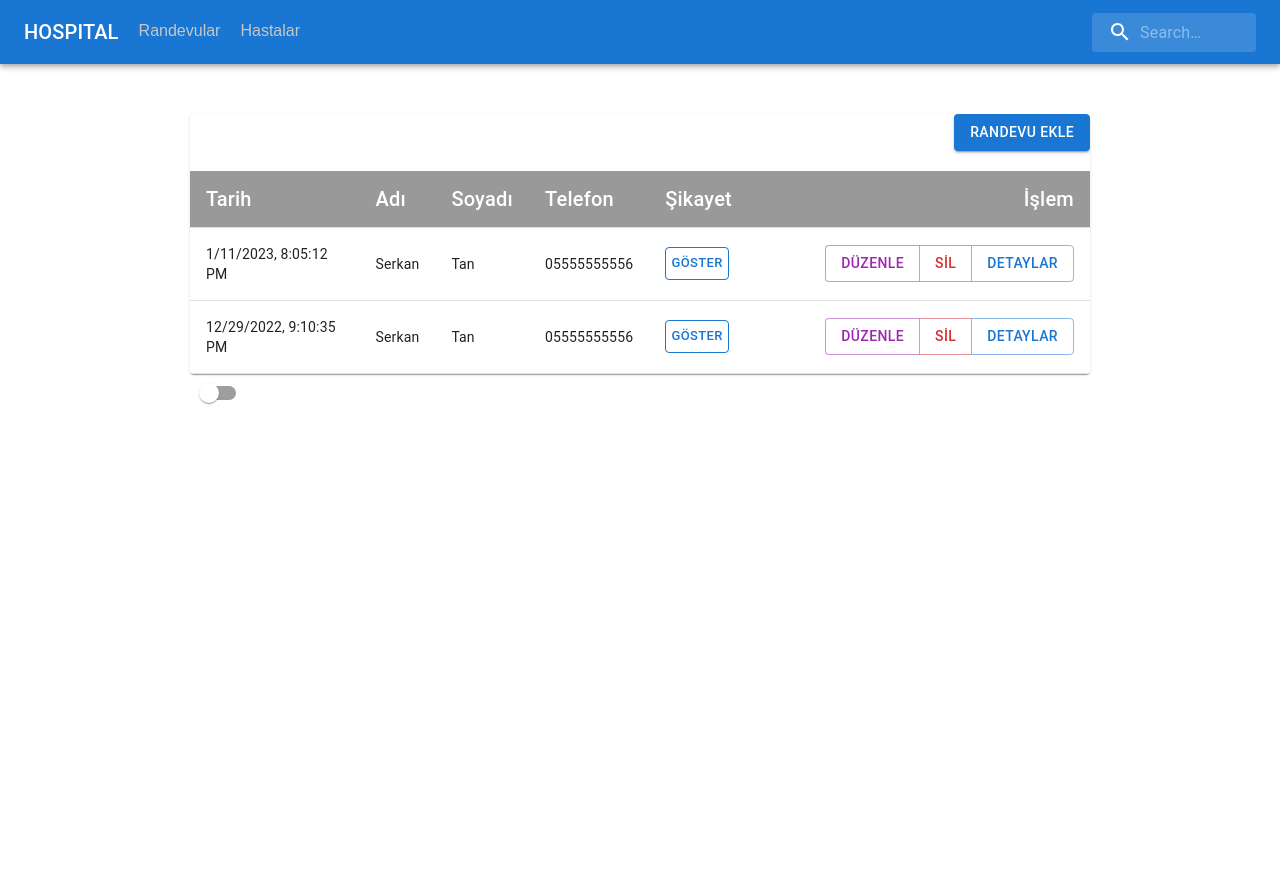
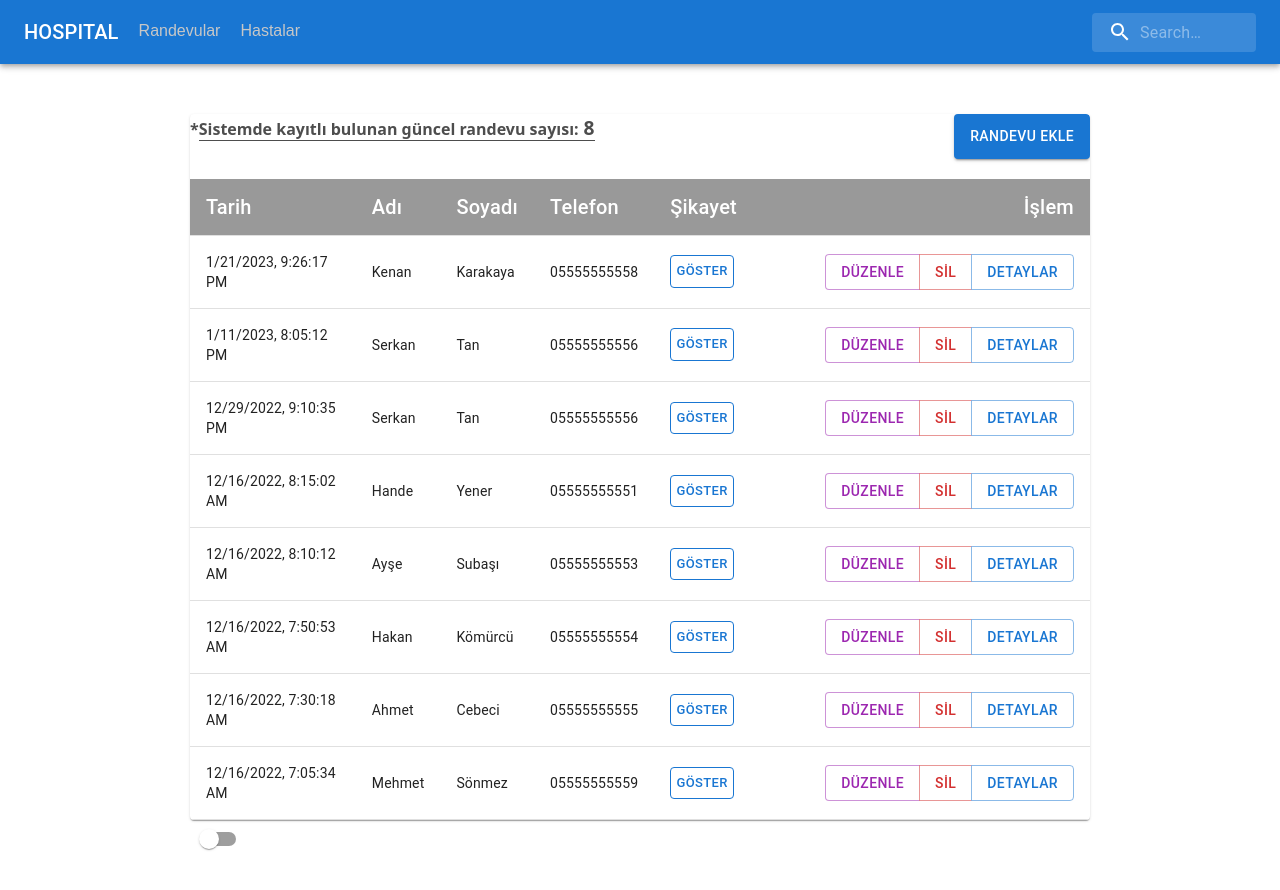
Before and after one commit to cbozay/hospital, a React (Create React App) app: page / in a window 1280 px wide. Shown: the top 890 px of the page. Before the commit the page ends 800 px from the top, so only its background shows below. Built offline with nearby package versions, Linux system fonts and the light colour scheme; data requests are answered from the project's data file.

Commit message:
reading current numbers of hasta and randevu

```diff
--- a/src/components/RandevuTableBody.js
+++ b/src/components/RandevuTableBody.js
@@ -34,10 +34,11 @@ const RandevuTableBody = (props) => {
         style={{
           backgroundColor:
             props.appointmentDate.getTime() - props.checkDate.getTime() <=
-              300000 && "yellow",
-          backgroundColor:
-            props.appointmentDate.getTime() - props.checkDate.getTime() < 0 &&
-            "#ffcdd2",
+              300000 &&
+            0 < props.appointmentDate.getTime() - props.checkDate.getTime()
+              ? "#e5f2ae"
+              : props.appointmentDate.getTime() - props.checkDate.getTime() <
+                  0 && "#f7d2d8",
         }}
         key={props.randevu.id}
       >
@@ -95,7 +96,7 @@ const RandevuTableBody = (props) => {
         <TableCell align="right">
           <div
             style={{
-              width: "310px",
+              width: "305px",
               display: "flex",
               justifyContent: "end",
             }}
--- a/src/pages/Hastalar.js
+++ b/src/pages/Hastalar.js
@@ -95,9 +95,27 @@ const Hastalar = (props) => {
             style={{
               marginBottom: "20px",
               display: "flex",
-              justifyContent: "flex-end",
+              justifyContent: "space-between",
             }}
           >
+            <p
+              style={{
+                opacity: "0.8",
+              }}
+            >
+              <b>*</b>
+              <b
+                style={{
+                  borderBottom: "1px solid",
+                }}
+              >
+                Sistemde kayıtlı bulunan güncel randevu sayısı:
+                <big>
+                  {" "}
+                  <b>{hastalarState.hastalar.length}</b>
+                </big>
+              </b>
+            </p>
             <Button onClick={() => navigate("/hasta-ekle")} variant="contained">
               Hasta Ekle
             </Button>
--- a/src/pages/Home.js
+++ b/src/pages/Home.js
@@ -68,6 +68,10 @@ const Home = () => {
     return new Date(b.date) - new Date(a.date);
   });
 
+  const guncelRandevular = randevularState.randevular.filter(
+    (randevu) => new Date(randevu.date).getTime() > new Date().getTime()
+  );
+
   const handleDelete = (id) => {
     api
       .delete(url.randevular + "/" + id)
@@ -103,9 +107,27 @@ const Home = () => {
             style={{
               marginBottom: "20px",
               display: "flex",
-              justifyContent: "flex-end",
+              justifyContent: "space-between",
             }}
           >
+            <p
+              style={{
+                opacity: "0.8",
+              }}
+            >
+              <b>*</b>
+              <b
+                style={{
+                  borderBottom: "1px solid",
+                }}
+              >
+                Sistemde kayıtlı bulunan güncel randevu sayısı:
+                <big>
+                  {" "}
+                  <b>{guncelRandevular.length}</b>
+                </big>
+              </b>
+            </p>
             <Button
               onClick={() => navigate("/randevu-ekle")}
               variant="contained"
```
Also changed, not shown: db.json.
